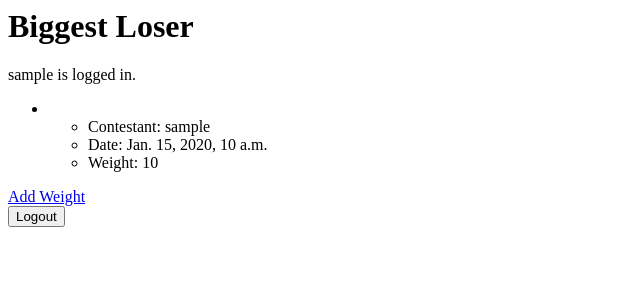
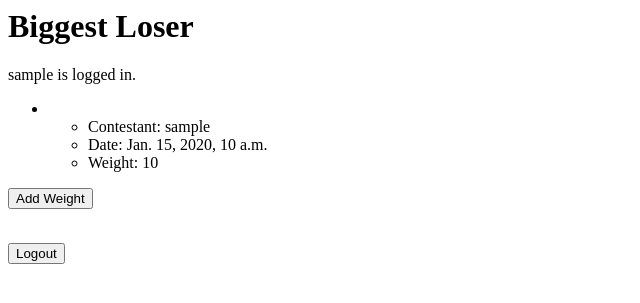
Before and after one commit to webzetetic/BigLoser, a Django app: page /bigLoser/ in a window 1280 px wide. Shown: the top 303 px of the page, without its empty margins (0-640 px from the left). Run offline with Django 3.2, Linux system fonts and the light colour scheme; a user stored in the database is signed in; tables that the repository leaves empty hold one stand-in row (values such as "Sample post").

Commit message:
add logout button. make add weight a button

```diff
--- a/bigLoser/templates/bigLoser/index.html
+++ b/bigLoser/templates/bigLoser/index.html
@@ -23,7 +23,14 @@
 	{% endif %}
 
 
-	<a href="{% url 'weight_add' %}">Add Weight</a>
+	<form role="form" class="form-horizontal" method="post" action="{% url 'weight_add' %}">
+			{% csrf_token %}
+			{{ form }}
+			<input class="btn btn-primary" type="submit" value="Add Weight" />
+			<input type="hidden" name="next" value="{{ next }}" />
+		</form>
+
+	<br>
 
 	<form role="form" class="form-horizontal" method="post" action="{% url 'bigLoser_logout' %}">
 			{% csrf_token %}
```
